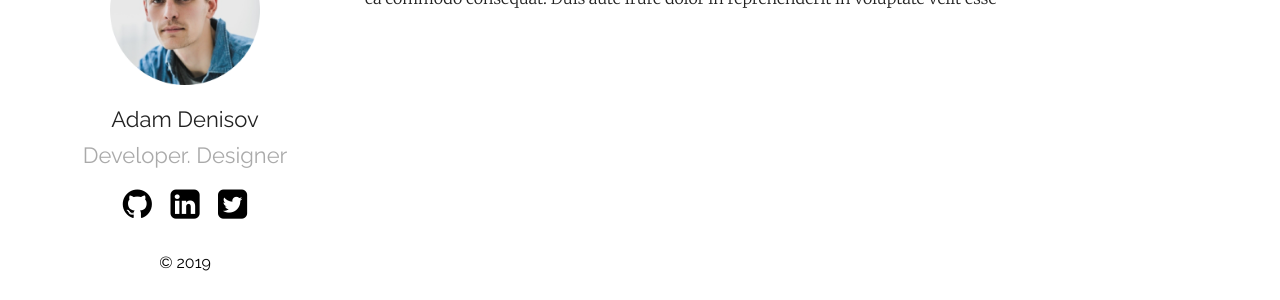
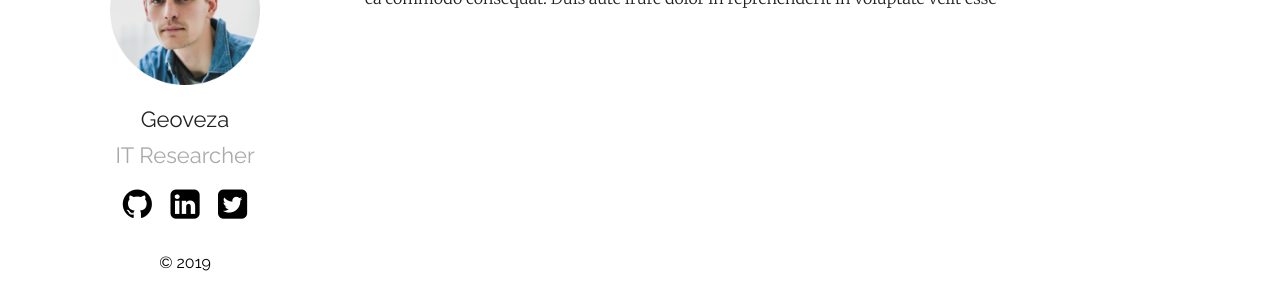
Before and after one commit to Geoveza/geoveza.github.io, a Jekyll site: the page built from index.md, in a window 1280 px wide. Shown: the part 271-571 px from the top of the page. Built offline with Jekyll 4.4.1, drawn with Linux system fonts in a browser that asks for light colours.

Commit message:
Update _config.yml

```diff
--- a/_config.yml
+++ b/_config.yml
@@ -1,10 +1,8 @@
-title: Your awesome title
-author: GitHub User
-email: your-email@domain.com
+title: Geoveza
+author: Geoveza
+email: halo@geoveza.me
 description: > # this means to ignore newlines until "show_exerpts:"
-  Write an awesome description for your new site here. You can edit this
-  line in _config.yml. It will appear in your document head meta (for
-  Google search results) and in your feed.xml site description.
+  Learn be Better!.
 show_excerpts: true # set to true to show excerpts on the homepage
 
 # Minima date format
@@ -12,19 +10,19 @@ show_excerpts: true # set to true to show excerpts on the homepage
 sass:
   sass_dir: _sass
 plainwhite:
-  name: Adam Denisov
-  tagline: Developer. Designer
+  name: Geoveza
+  tagline: IT Researcher
   date_format: "%b %-d, %Y"
   sitemap: true # set to true to generate sitemap.xml content
 
   # generate social links in footer
   social_links:
-    twitter: thelehhman
-    github:  thelehhman
-    linkedIn: in/thelehhman
+    twitter: geoveza1
+    github:  Geoveza
+    linkedIn: in/eza-geoveza-637811158
     rss: rss
     # dribbble: jekyll
-    # facebook: jekyll
+    facebook: eza.geovezaa
     # flickr:   jekyll
     # instagram: jekyll
     # linkedin: jekyll
```
